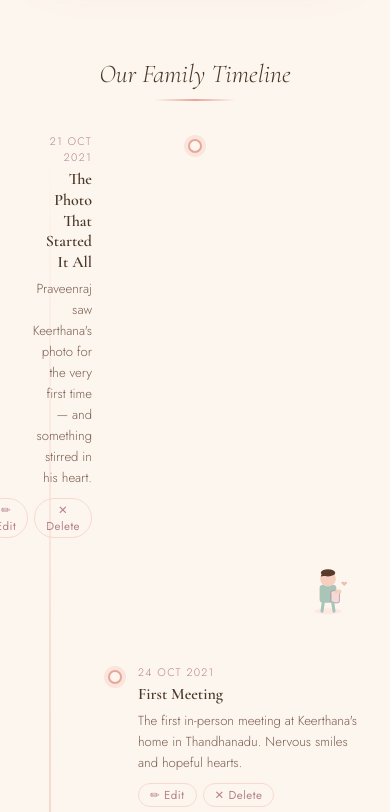
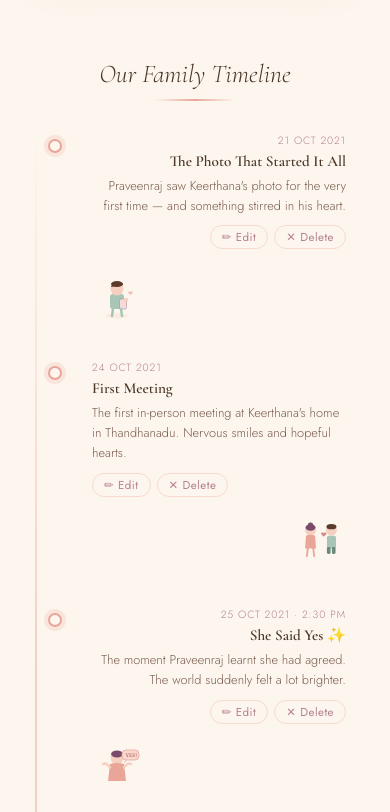
Before and after one commit to praveenshaanthi1/family-tree, a website: page public/index.html in a window 390 px wide. Shown: the part 1240-2052 px from the top of the page. Drawn offline with nearby package versions, Linux system fonts and the light colour scheme; no server answers.

Commit message:
Refactor mobile timeline to vertical stack layout
- Changed from left-right alternating layout to single-column vertical stack
- Timeline line positioned on left side (16px)
- Timeline dot positioned absolutely (4px from left) with z-index
- All content flows downward with left padding (48px)
- Doodles stack below each entry
- Removed grid-based layout complexity for mobile
- Cleaner, simpler mobile UX with better readability
- Reduces horizontal overflow and improves touch targets

```diff
--- a/public/index.html
+++ b/public/index.html
@@ -455,76 +455,96 @@
   /* ── RESPONSIVE ── */
   @media (max-width: 600px) {
     .timeline {
-      padding: 0 12px 40px;
+      padding: 0 24px 40px;
+      position: relative;
     }
 
     .timeline::before {
-      left: 30px;
-      top: 20px;
+      left: 16px;
+      top: 0;
+      bottom: 0;
     }
 
     .tl-item {
-      grid-template-columns: 60px 1fr;
-      grid-template-rows: auto auto auto;
-      gap: 0 16px;
-      margin-bottom: 48px;
-    }
-
-    .tl-item:nth-child(odd)  .tl-content,
-    .tl-item:nth-child(even) .tl-content {
-      grid-column: 2; grid-row: 1;
+      display: block;
+      margin-bottom: 40px;
+      padding-left: 48px;
+      position: relative;
+    }
+
+    .tl-item:nth-child(odd),
+    .tl-item:nth-child(even) {
       text-align: left;
     }
 
-    .tl-item:nth-child(odd)  .tl-doodle,
-    .tl-item:nth-child(even) .tl-doodle {
-      grid-column: 2; grid-row: 3;
-      justify-content: flex-start;
-      margin-top: 8px;
+    .tl-content {
+      text-align: left;
     }
 
     .tl-dot {
-      grid-column: 1;
-      grid-row: 1;
-      margin: 6px auto 0;
+      position: absolute;
+      left: 4px;
+      top: 6px;
+      margin: 0;
       width: 14px;
       height: 14px;
       border-width: 2px;
+      z-index: 2;
+    }
+
+    .tl-doodle {
+      margin-top: 12px;
+      display: flex;
+      justify-content: flex-start;
+    }
+
+    .tl-doodle svg {
+      width: clamp(50px, 10vw, 70px);
+      height: auto;
     }
 
     .tl-date {
-      font-size: .68rem;
+      font-size: .66rem;
       margin-bottom: 4px;
+      letter-spacing: .08em;
     }
 
     .tl-title {
-      font-size: clamp(1rem, 2.2vw, 1.2rem);
-      margin-bottom: 5px;
+      font-size: clamp(0.95rem, 2vw, 1.15rem);
+      margin-bottom: 4px;
+      font-weight: 600;
     }
 
     .tl-desc {
-      font-size: .82rem;
-      line-height: 1.6;
+      font-size: .8rem;
+      line-height: 1.55;
+      color: var(--light-text);
       margin-bottom: 6px;
     }
 
     .tl-photo {
-      max-width: 140px;
+      max-width: 100%;
+      margin-top: 10px;
+      margin-left: 0;
+    }
+
+    .tl-actions {
+      display: flex;
+      gap: 5px;
       margin-top: 8px;
-    }
-
-    .tl-actions {
-      gap: 4px;
-      margin-top: 8px;
+      flex-wrap: wrap;
     }
 
     .tl-btn {
-      padding: 3px 9px;
-      font-size: .65rem;
-    }
-
-    .tl-doodle svg {
-      width: clamp(60px, 12vw, 80px);
+      padding: 4px 10px;
+      font-size: .64rem;
+      white-space: nowrap;
+    }
+
+    .tl-auto-badge {
+      font-size: .58rem;
+      padding: 2px 8px;
+      margin-bottom: 4px;
     }
 
     /* Mobile family grid */
```
